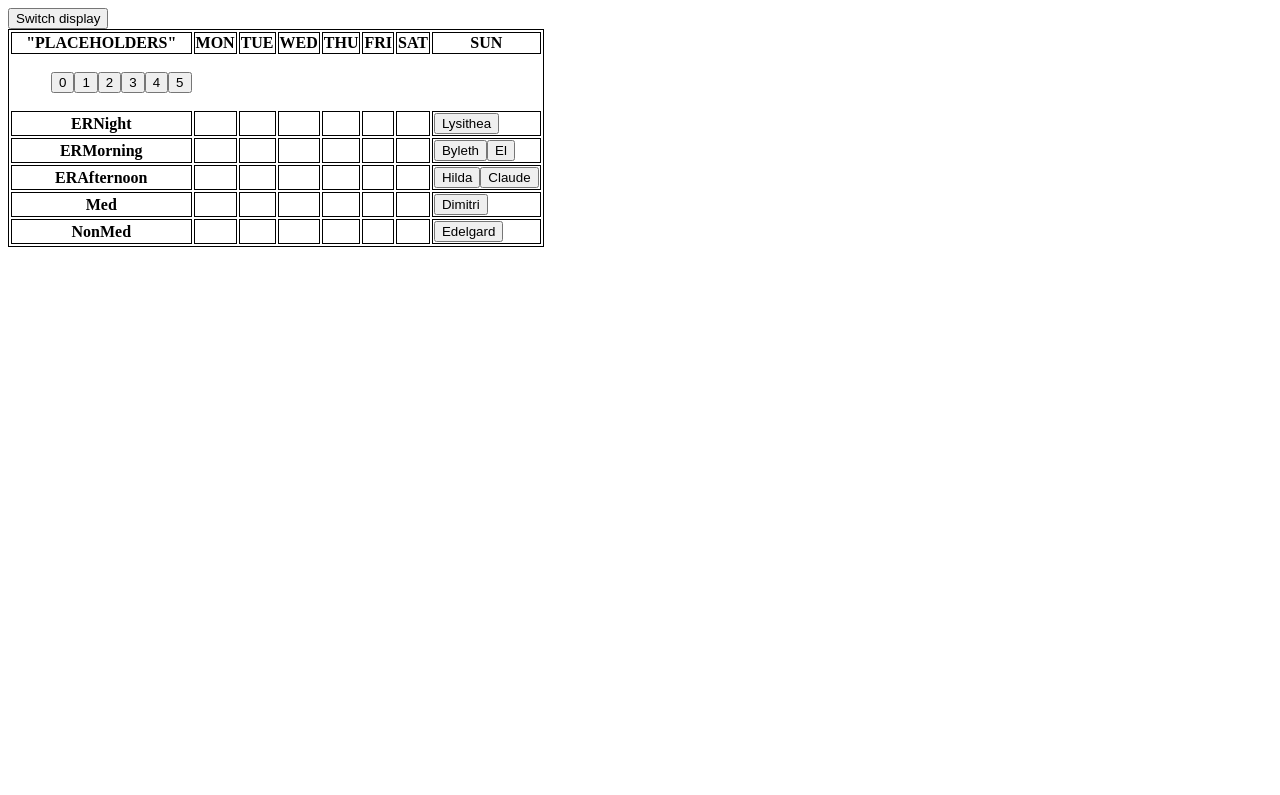
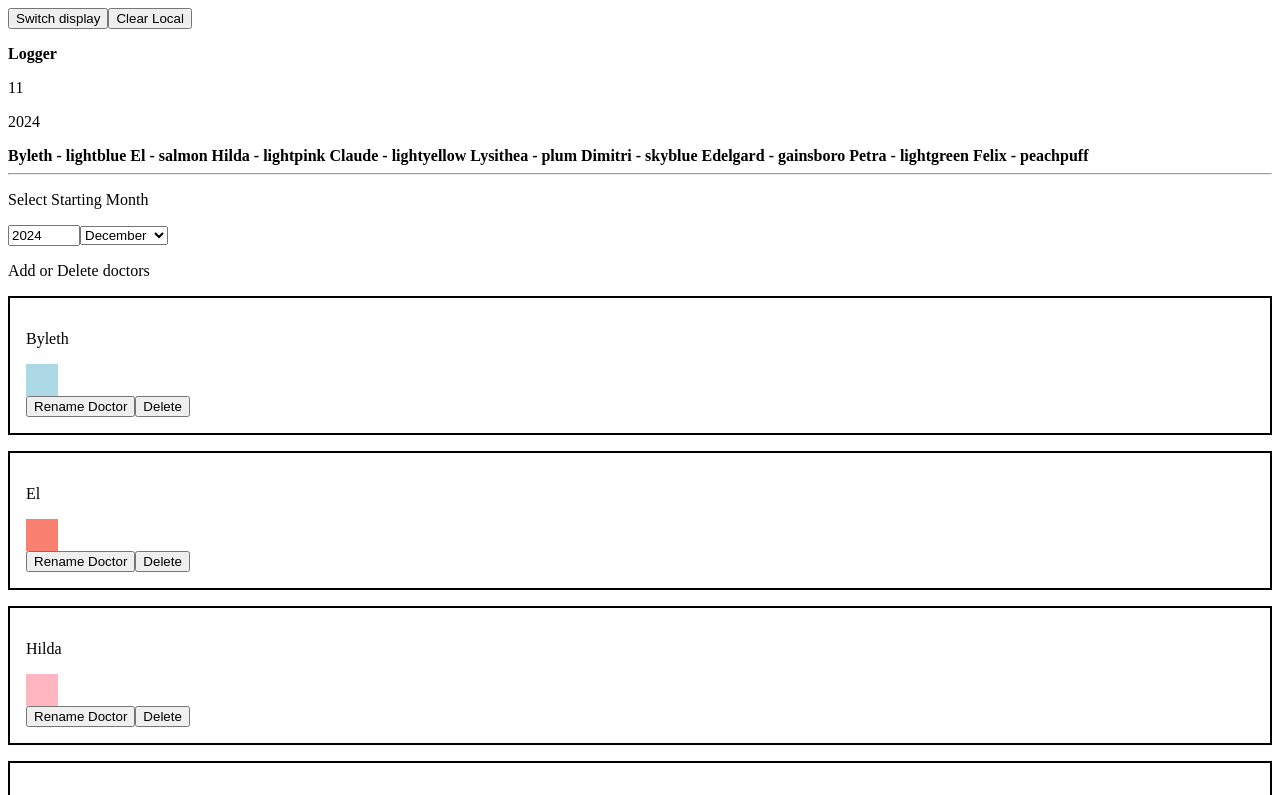
Before and after one commit to Subhavich/doc-sche, a React (Vite) app: page / in a window 1280 px wide. Shown: the top 795 px of the page. Built offline with nearby package versions, Linux system fonts and the light colour scheme.

Commit message:
remove clearData on config changes

```diff
--- a/src/App.jsx
+++ b/src/App.jsx
@@ -9,59 +9,81 @@ import {
   clearLocalStorage,
 } from "./utils/localStorage";
 import { MOCKDOCS } from "./utils/static";
+
 const currentYear = new Date().getFullYear();
 const currentMonth = new Date().getMonth();
 
 function App() {
-  const [display, setDisplay] = useState(false);
+  // Check if the schedule has been generated before
+  const [display, setDisplay] = useState(() => {
+    const isGenerated = loadFromLocalStorage("isGenerated");
+    return isGenerated ? false : true; // If true, show TablePage; else EditingPage
+  });
+
+  const [initialSlots, setInitialSlots] = useState(null); // Hold slots until button press
+  const [doctors, setDoctors] = useState(null); // Hold doctors until button press
 
   const [config, setConfig] = useState({
     scheduleStart: { year: currentYear, month: currentMonth },
     doctors: MOCKDOCS,
   });
 
-  // Call clearLocalStorage whenever config changes
-  useEffect(() => {
-    console.log("Config changed, clearing localStorage...");
-    clearLocalStorage(["tableSlots", "tableDoctors"]);
-  }, [config]); // Dependency array ensures this runs only when `config` changes
-
-  const doctors = config.doctors.map((doctor) => ({
+  const handleGenerateSchedule = () => {
+    // Generate slots and doctors when button is pressed
+    const processedDoctors = config.doctors.map((doctor) => ({
       ...doctor,
       slots: doctor.slots.map((slot) => ({ ...slot })),
     }));
 
-  const initialSlots = generateMonthSlots(
+    const generatedSlots = generateMonthSlots(
       config.scheduleStart.year,
       config.scheduleStart.month
     );
 
-  scheduleSlots(doctors, initialSlots);
+    scheduleSlots(processedDoctors, generatedSlots);
 
     const deepCopy = (obj) => JSON.parse(JSON.stringify(obj));
-  const immutableInitialSlots = deepCopy(initialSlots);
-  const immutableDoctors = deepCopy(doctors);
+    setInitialSlots(deepCopy(generatedSlots));
+    setDoctors(deepCopy(processedDoctors));
 
+    // Save "isGenerated" to localStorage and change display to TablePage
+    saveToLocalStorage("isGenerated", true);
+    setDisplay(false);
+  };
+
+  useEffect(() => {
     console.log(
-    "Initial Data (After Scheduling):",
-    immutableInitialSlots,
-    immutableDoctors
+      "App initialized. Current state of 'isGenerated':",
+      loadFromLocalStorage("isGenerated")
     );
+  }, []);
 
   return (
-    <>
+    <div>
       <button onClick={() => setDisplay((prev) => (prev ? null : true))}>
         Switch display
+      </button>
+      <button
+        onClick={() => {
+          clearLocalStorage(["tableSlots", "tableDoctors", "isGenerated"]);
+          console.log("Local storage cleared.");
+        }}
+      >
+        Clear Local
       </button>
       {display ? (
         <EditingPage config={config} setConfig={setConfig} />
       ) : (
-        <TablePage
-          initialSlots={immutableInitialSlots}
-          doctors={immutableDoctors}
-        />
+        initialSlots &&
+        doctors && <TablePage initialSlots={initialSlots} doctors={doctors} />
       )}
-    </>
+      {/* Button to generate schedule and switch display */}
+      {display && (
+        <button onClick={handleGenerateSchedule}>
+          Generate Schedule and View Table
+        </button>
+      )}
+    </div>
   );
 }
 
--- a/src/TablePage.jsx
+++ b/src/TablePage.jsx
@@ -2,6 +2,9 @@ import { useState, useEffect } from "react";
 import { TBody, THead } from "./TableComponents";
 import { saveToLocalStorage, loadFromLocalStorage } from "./utils/localStorage";
 export default function TablePage({ initialSlots, doctors }) {
+  if (!initialSlots || !doctors) {
+    return <p>No Data Yet</p>;
+  }
   const [tableSlots, setTableSlots] = useState(() => {
     const savedSlots = loadFromLocalStorage("tableSlots");
     return savedSlots || initialSlots; // Use saved data or initial data
```
Lines whose indentation alone changed are shown as unchanged.
